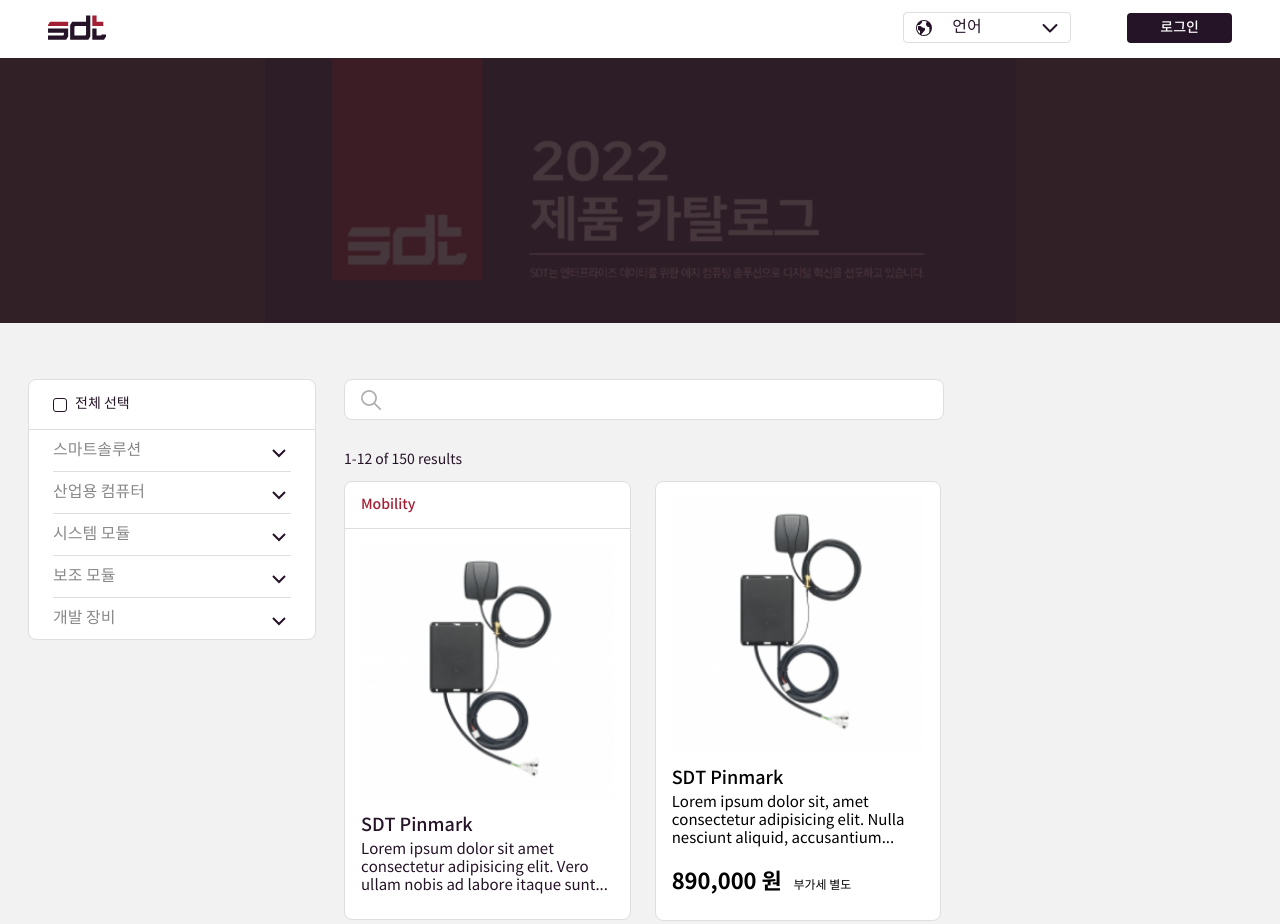
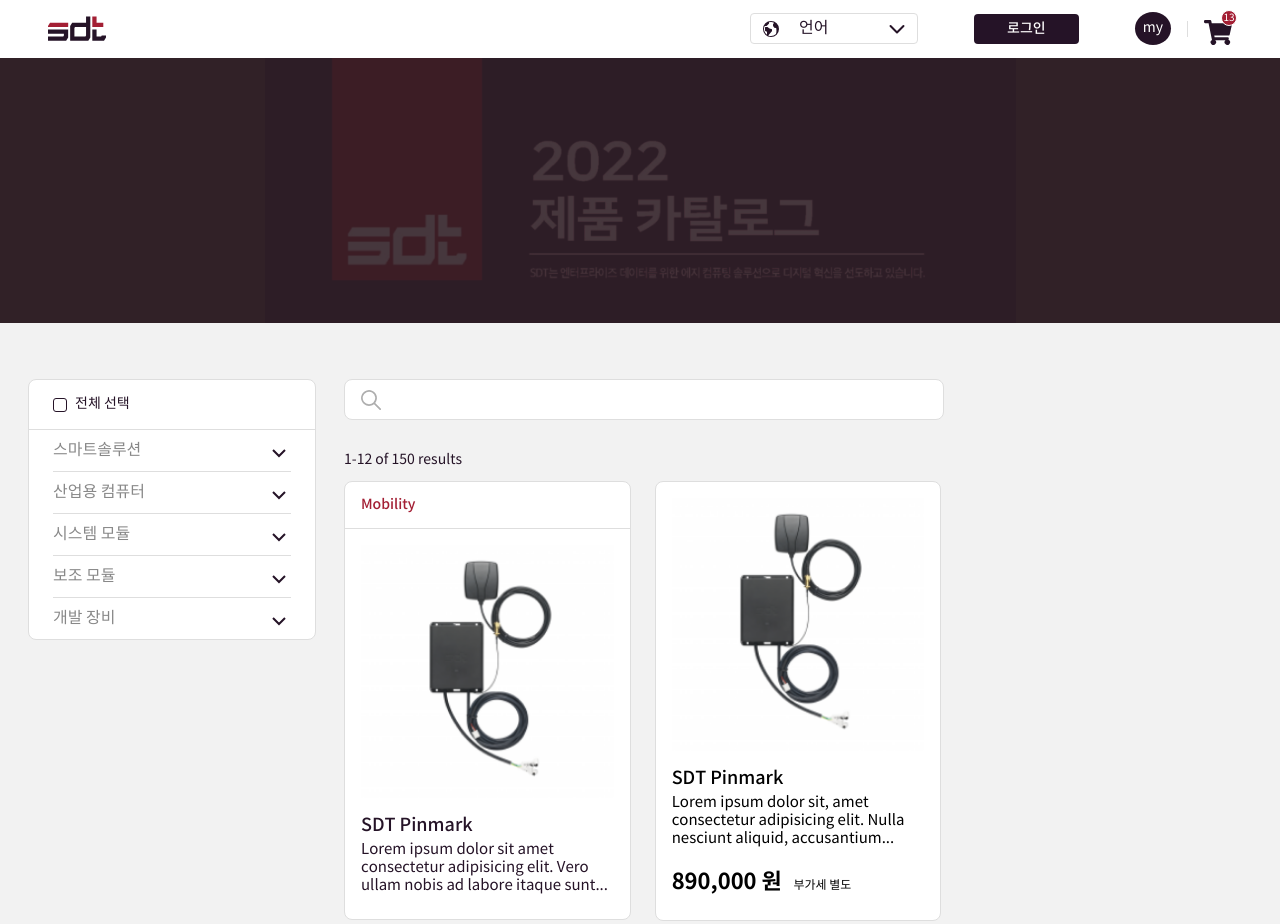
Before and after one commit to jhyoon0502/sdtStore, a plain HTML site: page index.html in a window 1280 px wide. Shown: the top 924 px of the page. Drawn offline with nearby package versions, Linux system fonts and the light colour scheme.

Commit message:
header 수정

```diff
--- a/css/header.css
+++ b/css/header.css
@@ -77,3 +77,46 @@ header {
   padding: 6px 33px;
   border-radius: 4px;
 }
+.header-right > .my-wrap {
+  display: flex;
+  align-items: center;
+  gap: 0 16px;
+}
+.header-right > .my-wrap > .my > a {
+  font-size: 14px;
+  color: #ffffff;
+  padding: 8px;
+  background-color: #251327;
+  border-radius: 50%;
+}
+.header-right > .my-wrap > .line {
+  width: 1px;
+  height: 16px;
+  background-color: #dedede;
+}
+.header-right > .my-wrap > .cart {
+  align-self: flex-end;
+}
+.header-right > .my-wrap > .cart > a {
+  position: relative;
+}
+.header-right > .my-wrap > .cart > a > div {
+  display: flex;
+  justify-content: center;
+  align-items: center;
+  width: 16px;
+  height: 16px;
+  padding: 2px;
+  box-sizing: border-box;
+  background-color: #a31f34;
+  border: 1px solid #ffffff;
+  border-radius: 50%;
+  position: absolute;
+  top: -10px;
+  right: -5px;
+}
+.header-right > .my-wrap > .cart > a > div > p {
+  font-size: 10px;
+  color: #ffffff;
+  text-align: center;
+}
--- a/index.html
+++ b/index.html
@@ -27,6 +27,20 @@
             </ul>
           </div>
           <a href="" class="login">로그인</a>
+          <div class="my-wrap">
+            <div class="my">
+              <a href="">my</a>
+            </div>
+            <div class="line"></div>
+            <div class="cart">
+              <a href="">
+                <img src="images/cart.svg" alt="cart" />
+                <div>
+                  <p>13</p>
+                </div>
+              </a>
+            </div>
+          </div>
         </div>
       </div>
     </header>
--- a/js/index.js
+++ b/js/index.js
@@ -41,7 +41,7 @@ window.addEventListener("DOMContentLoaded", function () {
 });
 
 window.addEventListener("scroll", function () {
-  if ($(this).scrollTop() > 500) {
+  if ($(this).scrollTop() > 200) {
     $(".go-top").fadeIn();
   } else {
     $(".go-top").fadeOut();
```
Also changed, not shown: images/cart.svg (added).
